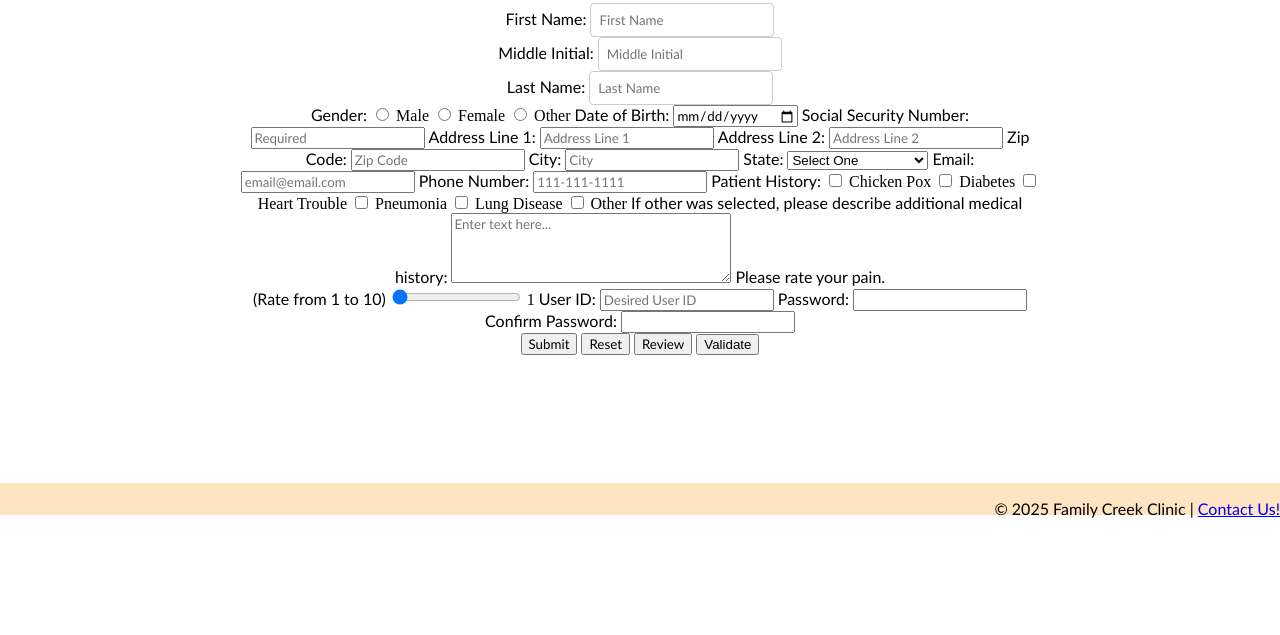
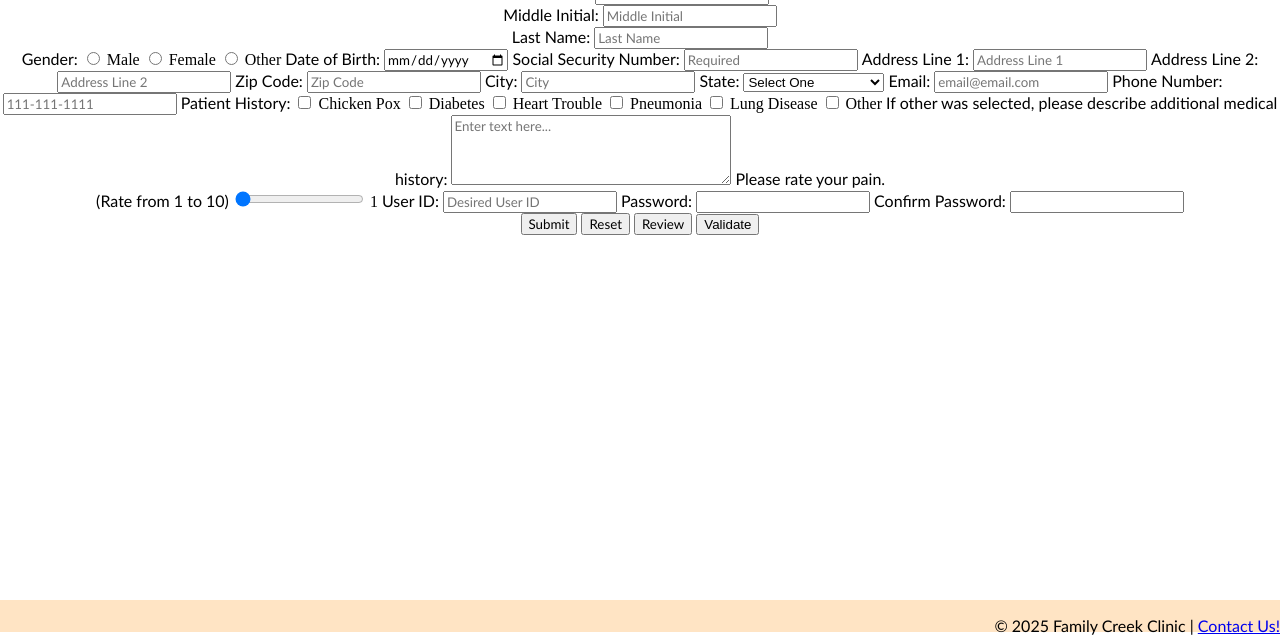
Before and after one commit to ncastle0/family-clinic-form, a plain HTML site: page index.html in a window 1280 px wide. Shown: the part 168-803 px from the top of the page. Drawn offline with Linux system fonts and the light colour scheme.

Commit message:
Update hw.css

```diff
--- a/hw.css
+++ b/hw.css
@@ -21,17 +21,7 @@ body {
 }
 
 form {
-    max-width: 800px;
-    margin: 0 auto;
-    padding: 20px;
-  }
-
-.form-group input,
-.form-group select,
-.form-group textarea {
-  padding: 8px;
-  border: 1px solid #ccc;
-  border-radius: 4px;
+    flex-grow: 1;
 }
 
 h1, h2 {
```
